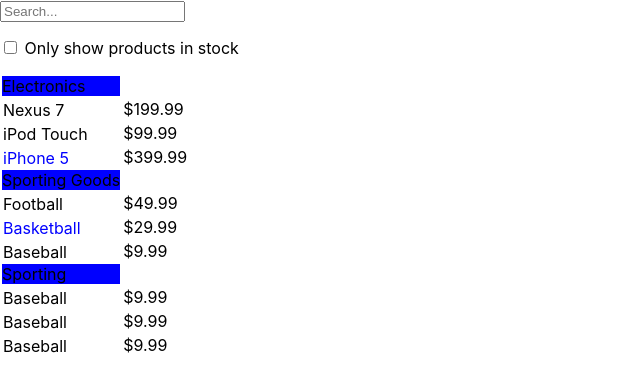
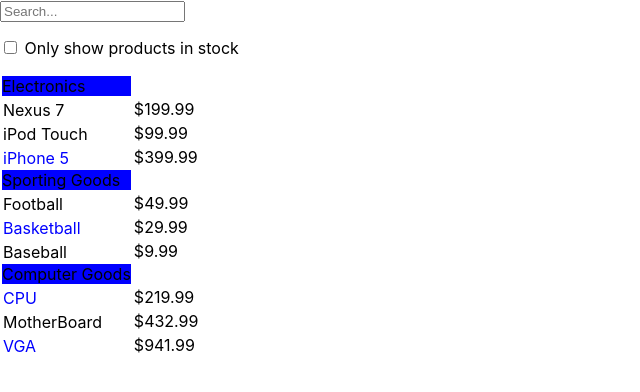
Before and after one commit to vibhuthasak/react-mock-project, a React (Create React App) app: page / in a window 1280 px wide. Shown: the top 392 px of the page, without its empty margins (0-640 px from the left). Built offline with nearby package versions, Linux system fonts and the light colour scheme.

Commit message:
Added States to App Component

```diff
--- a/src/App.css
+++ b/src/App.css
@@ -30,3 +30,7 @@
     transform: rotate(360deg);
   }
 }
+
+table tr {
+  border: 1px solid #282c34;
+}
--- a/src/App.js
+++ b/src/App.js
@@ -10,18 +10,45 @@
   {category: "Electronics", price: "$99.99", stocked: true, name: "iPod Touch"},
   {category: "Electronics", price: "$399.99", stocked: false, name: "iPhone 5"},
   {category: "Sporting Goods", price: "$9.99", stocked: true, name: "Baseball"},
-  {category: "Sporting", price: "$9.99", stocked: true, name: "Baseball"},
-  {category: "Sporting", price: "$9.99", stocked: true, name: "Baseball"},
-  {category: "Sporting", price: "$9.99", stocked: true, name: "Baseball"},
+  {category: "Computer Goods", price: "$219.99", stocked: false, name: "CPU"},
+  {category: "Computer Goods", price: "$432.99", stocked: true, name: "MotherBoard"},
+  {category: "Computer Goods", price: "$941.99", stocked: false, name: "VGA"},
 ]
 
 
 class App extends Component {
+  constructor(props) {
+    super(props);
+    this.state = {
+      filterText : '',
+      inStockOnly : false
+    }
+    this.handleFilterTextChange = this.handleFilterTextChange.bind(this)
+    this.handleInputCheck = this.handleInputCheck.bind(this)
+  }
+
+  handleFilterTextChange(filterText) {
+    this.setState({
+      filterText: filterText
+    })
+  }
+
+  handleInputCheck(checked) {
+    this.setState({
+      inStockOnly: checked
+    })
+  }
+
   render() {
     return (
     <div>
-      <SearchBar />
-      <ProductTable products={API_JSON} />
+      <SearchBar
+        filterText={this.state.filterText}
+        inStockOnly={this.state.inStockOnly}
+        onFilterTextChange={this.handleFilterTextChange}
+        onInputChecked={this.handleInputCheck}
+      />
+      <ProductTable filterText={this.state.filterText} inStockOnly={this.state.inStockOnly} products={API_JSON} />
     </div>);
   }
 }
```
